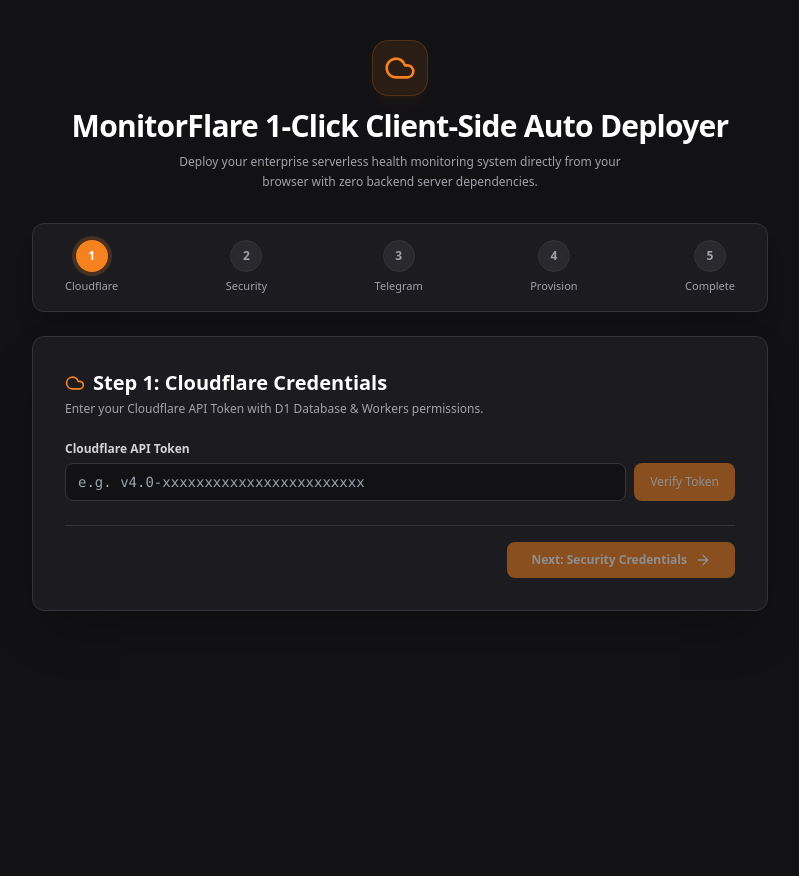
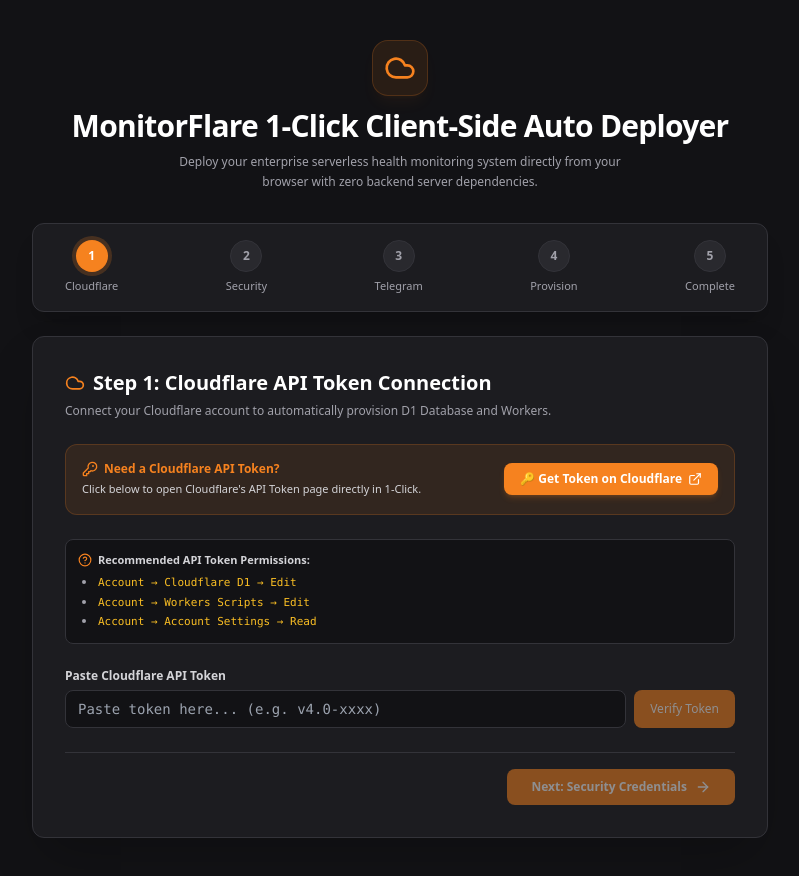
Before and after one commit to s7net/MonitorFlare-installer, a React (Vite) app: page / in a window 1280 px wide. Shown: the whole page, without its empty margins (240-1039 px from the left). Before the commit the page ends 800 px from the top, so only its background shows below. Built offline with nearby package versions, Linux system fonts and the light colour scheme.

Commit message:
Add 1-Click Cloudflare API Token helper button and permission guide

```diff
--- a/src/App.tsx
+++ b/src/App.tsx
@@ -1,7 +1,7 @@
 import React, { useState } from 'react';
 import { CloudflareService, CloudflareAccount } from './services/cloudflare';
 import { generateRandomCredentials, hashPassword } from './utils/credentials';
-import { Shield, Cloud, Bot, Sparkles, CheckCircle2, AlertCircle, Copy, Check, ArrowRight, RefreshCw, ExternalLink } from 'lucide-react';
+import { Shield, Cloud, Bot, Sparkles, CheckCircle2, AlertCircle, Copy, Check, ArrowRight, RefreshCw, ExternalLink, KeyRound, HelpCircle } from 'lucide-react';
 
 export default function App() {
   const [step, setStep] = useState<number>(1);
@@ -53,7 +53,7 @@
         }
       } else {
         setTokenVerified(false);
-        setErrorMsg('Invalid Cloudflare API Token. Please check your permissions.');
+        setErrorMsg('Invalid Cloudflare API Token. Please check your token permissions.');
       }
     } catch (err: any) {
       setTokenVerified(false);
@@ -96,6 +96,9 @@
     setCopiedField(fieldName);
     setTimeout(() => setCopiedField(null), 2000);
   };
+
+  // Direct Link to Cloudflare API Token Page
+  const cloudflareTokenUrl = 'https://dash.cloudflare.com/profile/api-tokens';
 
   // Run 100% Client-Side Automated Provisioning & Deployment
   const handleRunAutoDeploy = async () => {
@@ -222,28 +225,64 @@
           </div>
         )}
 
-        {/* STEP 1: CLOUDFLARE API TOKEN */}
+        {/* STEP 1: CLOUDFLARE API TOKEN WITH 1-CLICK DEEP LINK */}
         {step === 1 && (
           <div className="space-y-6">
             <div>
               <h2 className="text-xl font-bold text-white flex items-center gap-2">
                 <Cloud className="w-5 h-5 text-brand" />
-                Step 1: Cloudflare Credentials
+                Step 1: Cloudflare API Token Connection
               </h2>
-              <p className="text-xs text-zinc-400 mt-1">
-                Enter your Cloudflare API Token with D1 Database & Workers permissions.
+              <p className="text-xs text-zinc-400 mt-1 leading-relaxed">
+                Connect your Cloudflare account to automatically provision D1 Database and Workers.
               </p>
+            </div>
+
+            {/* 1-Click Quick Token Helper Card */}
+            <div className="p-4 rounded-xl bg-brand/10 border border-brand/20 flex flex-col sm:flex-row items-start sm:items-center justify-between gap-4">
+              <div className="space-y-1">
+                <div className="text-xs font-bold text-brand flex items-center gap-1.5">
+                  <KeyRound className="w-4 h-4" />
+                  Need a Cloudflare API Token?
+                </div>
+                <p className="text-[11px] text-zinc-300">
+                  Click below to open Cloudflare's API Token page directly in 1-Click.
+                </p>
+              </div>
+
+              <a
+                href={cloudflareTokenUrl}
+                target="_blank"
+                rel="noreferrer"
+                className="px-4 py-2 bg-brand hover:bg-brand-hover text-white rounded-lg text-xs font-bold inline-flex items-center gap-1.5 flex-shrink-0 no-underline shadow-md shadow-brand/20 transition-colors"
+              >
+                <span>🔑 Get Token on Cloudflare</span>
+                <ExternalLink className="w-3.5 h-3.5" />
+              </a>
+            </div>
+
+            {/* Permission Guide Collapsible */}
+            <div className="p-3 rounded-lg bg-[#121215] border border-[#333339] text-[11px] text-zinc-400 space-y-1.5">
+              <div className="font-semibold text-zinc-300 flex items-center gap-1.5">
+                <HelpCircle className="w-3.5 h-3.5 text-brand" />
+                Recommended API Token Permissions:
+              </div>
+              <ul className="list-disc list-inside space-y-0.5 text-zinc-400 pl-1">
+                <li><code className="text-amber-400">Account → Cloudflare D1 → Edit</code></li>
+                <li><code className="text-amber-400">Account → Workers Scripts → Edit</code></li>
+                <li><code className="text-amber-400">Account → Account Settings → Read</code></li>
+              </ul>
             </div>
 
             <div className="space-y-4">
               <div>
-                <label className="block text-xs font-semibold text-zinc-300 mb-1.5">Cloudflare API Token</label>
+                <label className="block text-xs font-semibold text-zinc-300 mb-1.5">Paste Cloudflare API Token</label>
                 <div className="flex gap-2">
                   <input
                     type="password"
                     value={apiToken}
                     onChange={e => setApiToken(e.target.value)}
-                    placeholder="e.g. v4.0-xxxxxxxxxxxxxxxxxxxxxxxx"
+                    placeholder="Paste token here... (e.g. v4.0-xxxx)"
                     className="w-full bg-[#121215] border border-[#333339] rounded-lg px-3 py-2 text-sm text-white focus:outline-none focus:border-brand font-mono"
                   />
                   <button
```
